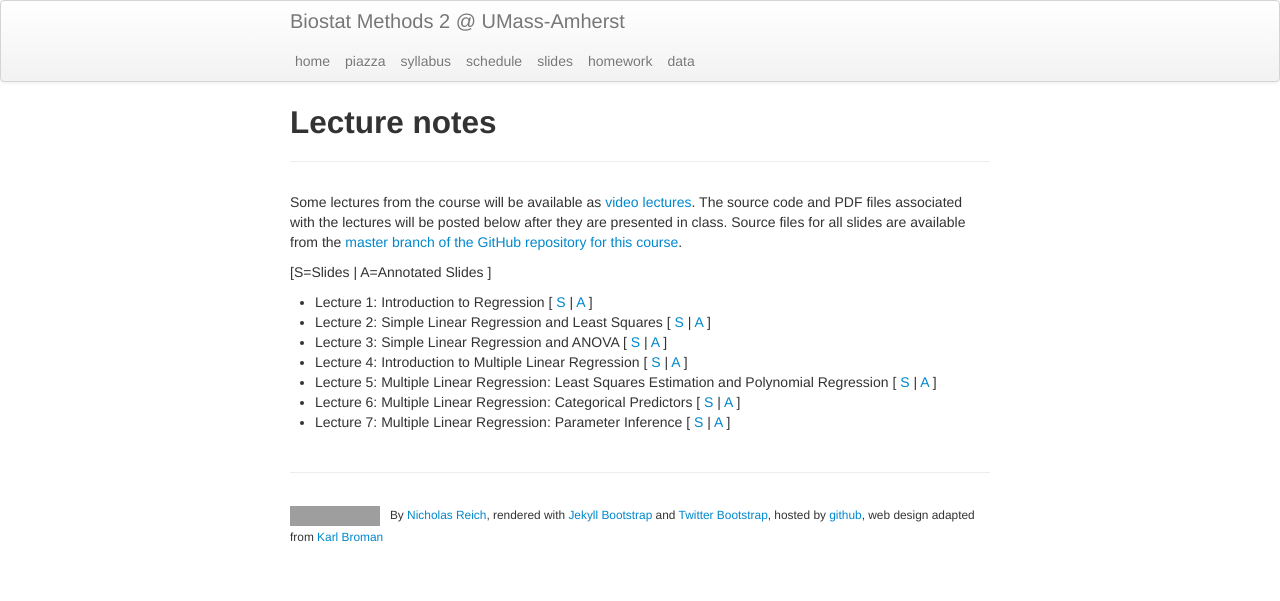
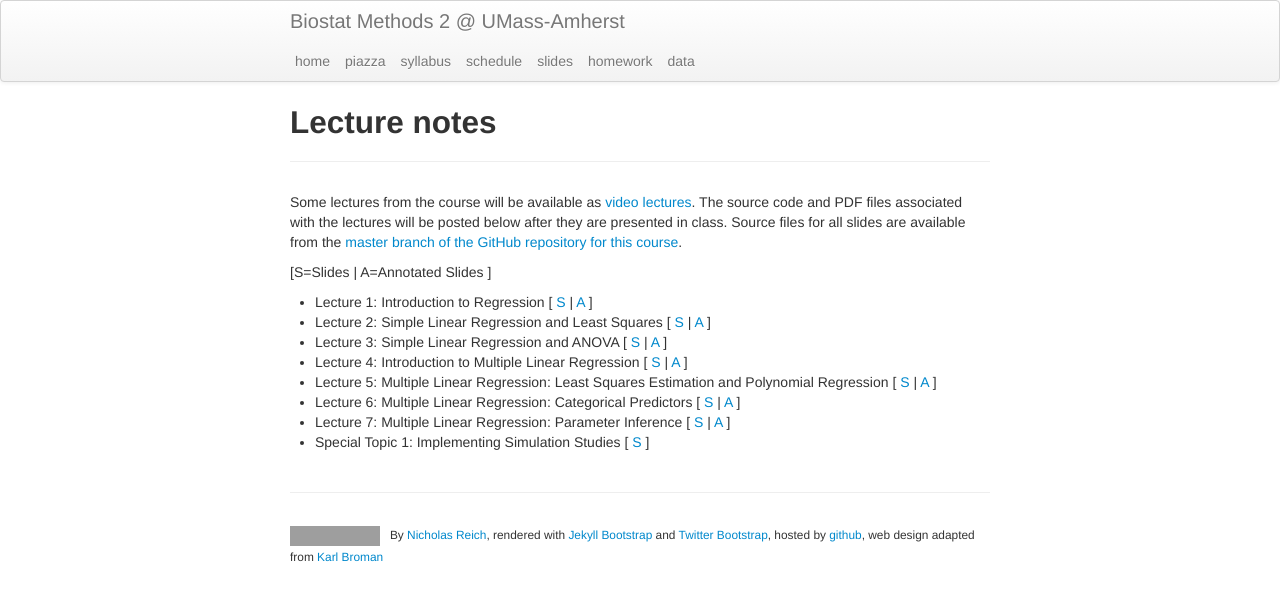
Before and after one commit to nickreich/stat-modeling-2015, a Jekyll site: the page built from pages/slides.md, in a window 1280 px wide. Shown: the top 601 px of the page. Built offline with Jekyll 4.4.1, drawn with Linux system fonts in a browser that asks for light colours; grey boxes are pictures that could not be loaded.

Commit message:
update slide page links

```diff
--- a/pages/slides.md
+++ b/pages/slides.md
@@ -16,7 +16,7 @@ Some lectures from the course will be available as [video lectures](https://umas
 * Lecture 5: Multiple Linear Regression: Least Squares Estimation and Polynomial Regression \[ [S](../assets/lectures/lecture5-mlr-estimation-formulation/lecture5-mlr-estimation-formulation.pdf) \|  [A](../assets/lectures/lecture5-mlr-estimation-formulation/lecture5-mlr-estimation-formulation-annotated.pdf)  \]
 * Lecture 6: Multiple Linear Regression: Categorical Predictors \[ [S](../assets/lectures/lecture6-mlr-categorical/lecture6-mlr-categorical.pdf) \|  [A](../assets/lectures/lecture6-mlr-categorical/lecture6-mlr-categorical-annotated.pdf)  \]
 * Lecture 7: Multiple Linear Regression: Parameter Inference \[ [S](../assets/lectures/lecture7-mlr-inference/lecture7-mlr-inference.pdf) \|  [A](../assets/lectures/lecture7-mlr-inference/lecture7-mlr-inference-annotated.pdf)  \]
-
+* Special Topic 1: Implementing Simulation Studies \[ [S](../assets/lectures/specialtopic1-simulation/specialtopic1-simulation.pdf) \]
 
 <!--
 (../assets/lectures/lecture6-mlr-categorical/lecture6-mlr-categorical-annotated.pdf)
```
